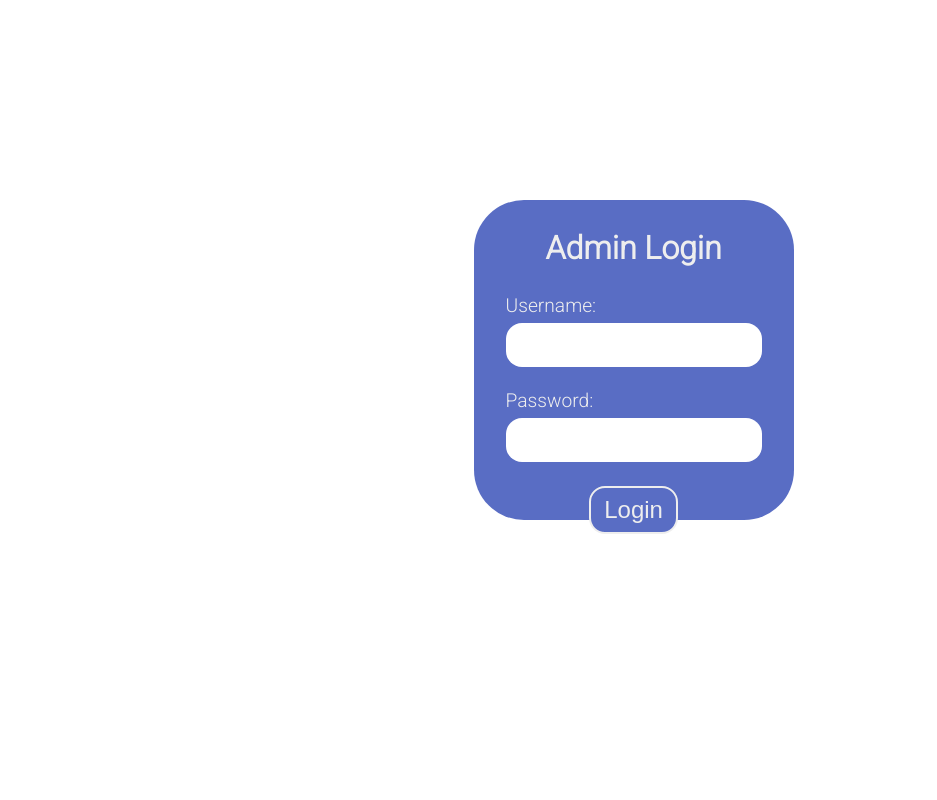
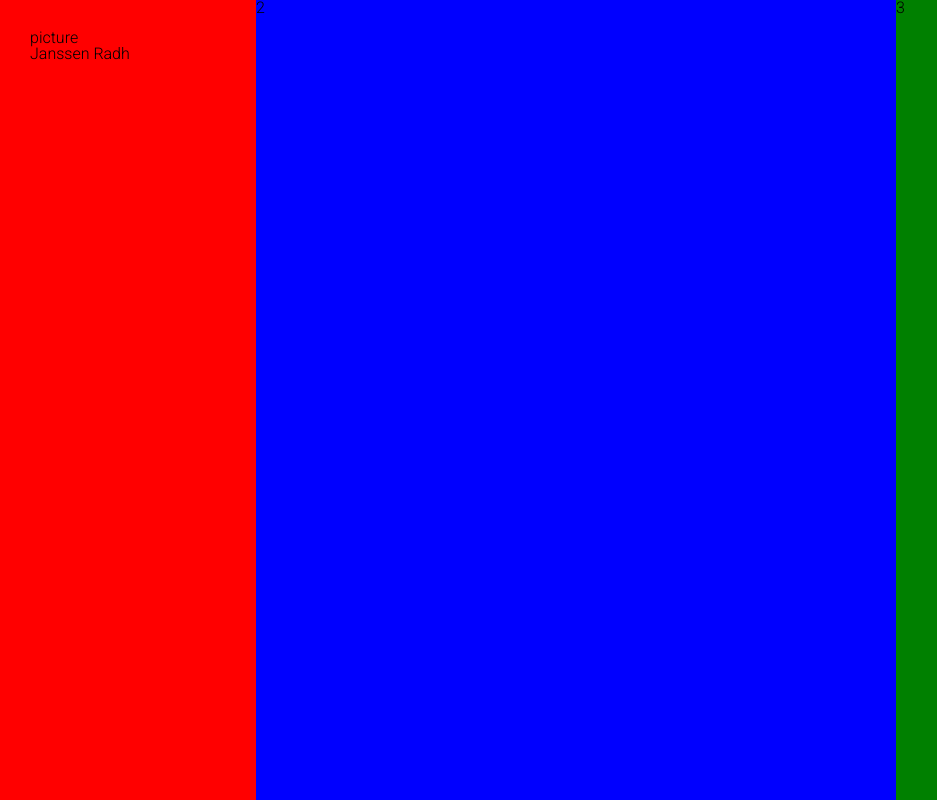
Before and after one commit to eefborromeo/banking-app, a React (Create React App) app: page /admin in a window 1280 px wide. Shown: the whole page, without its empty margins (0-937 px from the left). Built offline with nearby package versions, Linux system fonts and the light colour scheme.

Commit message:
layout for user dashboard

```diff
--- a/src/App.js
+++ b/src/App.js
@@ -5,6 +5,7 @@ import "./App.css"; // css reset
 import NewUser from "./pages/NewUser";
 import Layout from "./pages/Layout";
 import Home from "./pages/Home";
+import UserDashboard from "./pages/UserDashboard";
 import AllUsers from "./pages/AllUsers";
 import User from "./pages/User";
 import Dashboard from "./pages/Dashboard";
@@ -22,7 +23,7 @@ function App() {
         <Route path="user/signup" element={<UserSignUpForm title="User Sign Up" />} />
         <Route path="user/login" element={<UserLoginForm />} />
 
-        <Route path="admin" element={<Layout />}>
+        <Route path="admin" element={<UserDashboard />}>
           <Route index element={<Dashboard />} />
           <Route path="users" element={<AllUsers />} />
           <Route path="new" element={<NewUser />} />
--- /dev/null
+++ b/src/pages/UserDashboard.js
@@ -0,0 +1,43 @@
+import React from "react";
+import styled from "styled-components";
+
+export default function UserDashboard() {
+  return (
+    <ParentDiv>
+      <SideBar>
+        <div> picture </div> <div> Janssen Radh </div>
+
+      </SideBar>
+      <Dashboard>
+        <div> 2 </div>
+      </Dashboard>
+      <Section>
+        <div> 3 </div>
+      </Section>
+    </ParentDiv>
+  );
+}
+
+const ParentDiv = styled.section`
+height: 100%;
+display: flex;
+
+`
+const SideBar = styled.section`
+background-color: red;
+width: 20%;
+align-items: center;
+padding: 30px;
+  div {
+    display: flex;
+  }
+`
+const Dashboard = styled.section`
+background-color: blue;
+width: 50%;
+`
+
+const Section = styled.section`
+background-color: green;
+width: 30%;
+`
```
